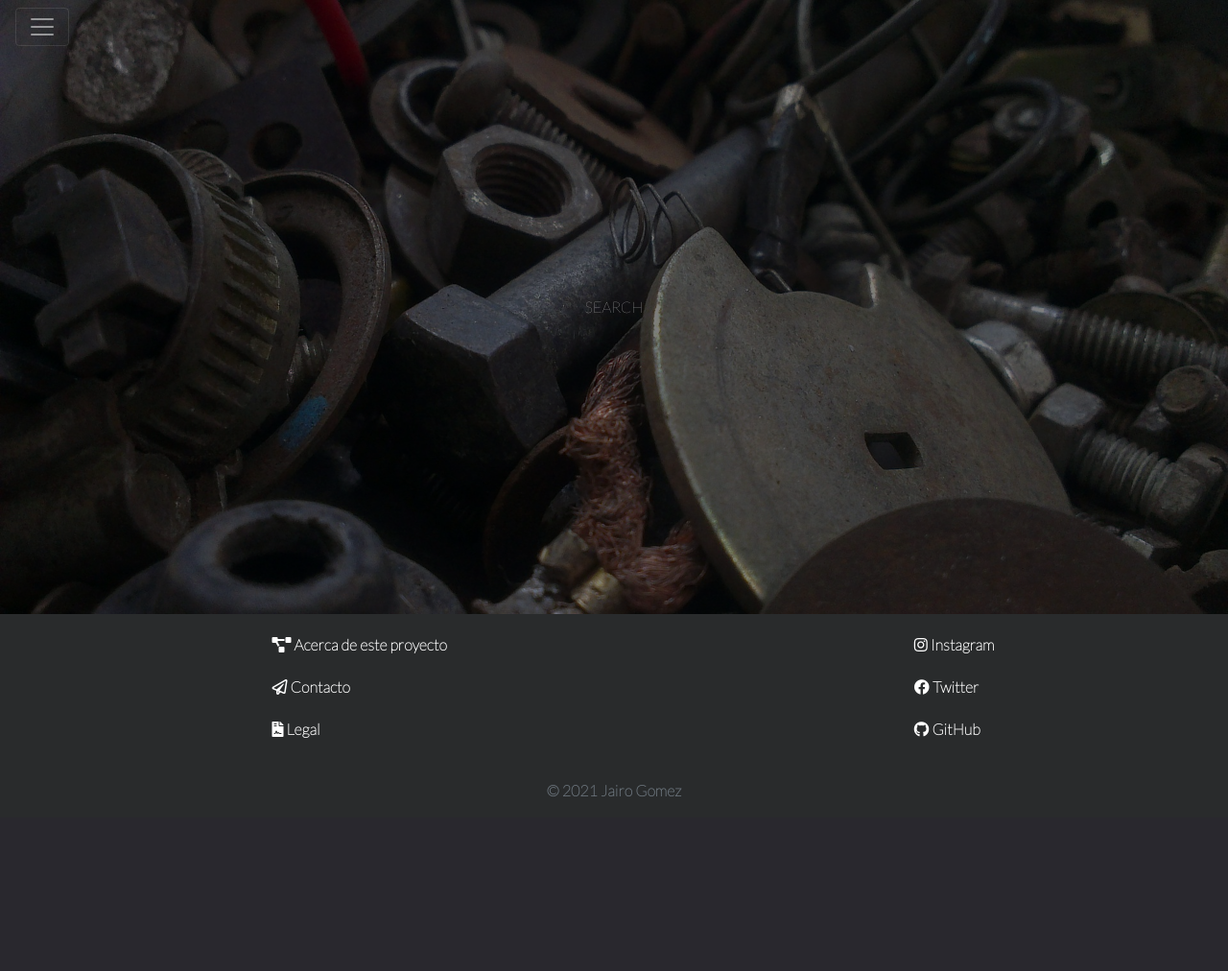
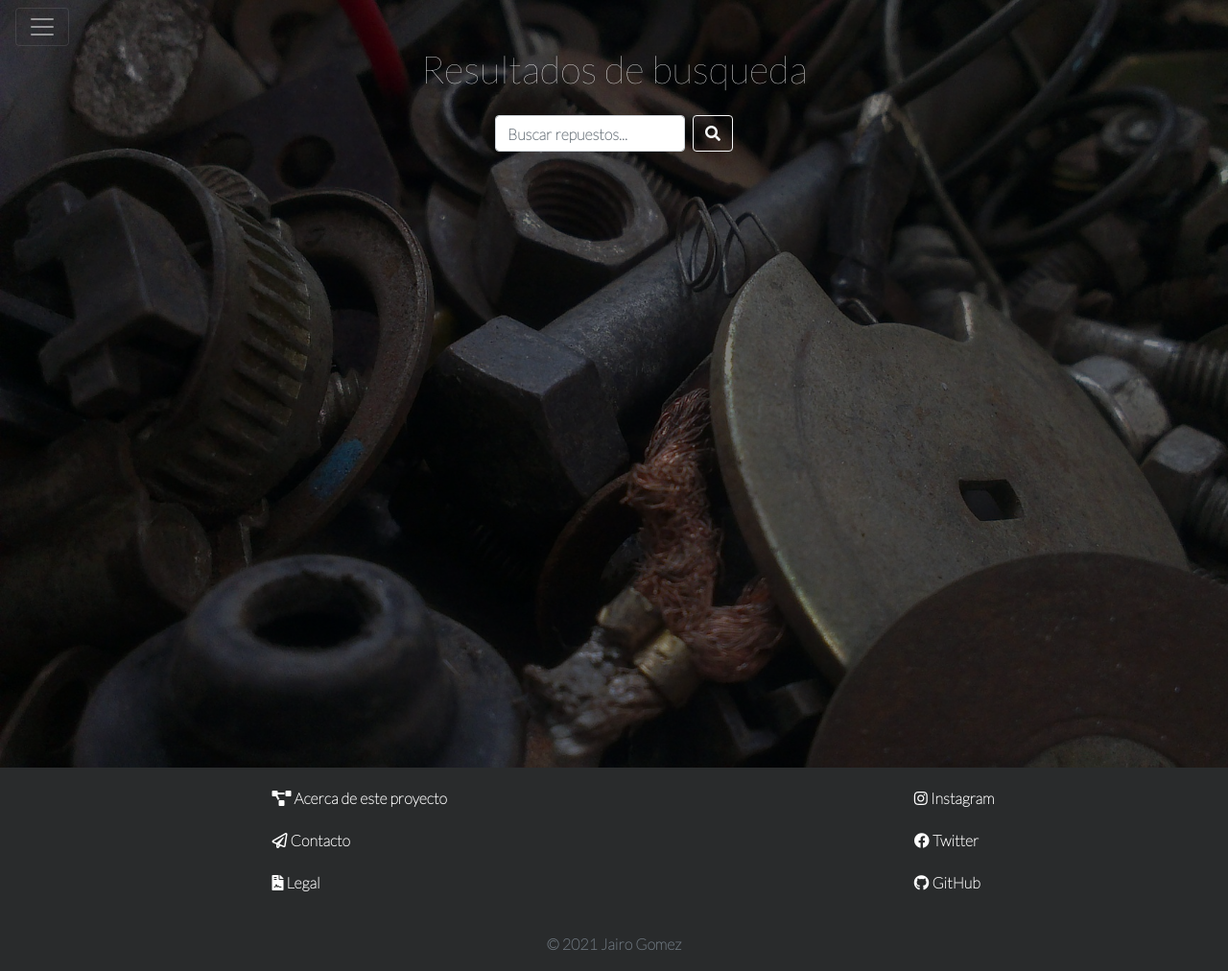
Before and after one commit to Jayggo/BlindingParts, a PHP site: page /php/search.php in a window 1280 px wide. Shown: the whole page at 96% size. Before the commit the page ends 830 px from the top, so only its background shows below. Run offline with PHP 8.4, Linux system fonts and the light colour scheme; some libraries are stand-ins or nearby versions.

Commit message:
agrega cambios varios. Funcionalidades casi completas.

```diff
--- a/css/index.css
+++ b/css/index.css
@@ -1,5 +1,3 @@
-
-
 body{
 
     background: rgb(24,16,7);
@@ -40,7 +38,7 @@ body{
 
 .search-form input{
 
-    color: black;
+    color: #0000;
     font-weight: bold;
 
 }
@@ -62,7 +60,7 @@ header{
     flex-direction: column;
     justify-content: center;
     align-items: center;
-    color: white;
+    color: #ffff;
 }
 
 
@@ -76,7 +74,7 @@ header{
 header div a {
 
     text-decoration: none;
-    color: white;
+    color: #ffff;
     font-weight: bold;
 }
 
@@ -99,7 +97,7 @@ header p{
 .login-button:hover{
 
     text-decoration: none;
-    color: black;
+    color: #0000;
     font-weight: bold;
 
 }
@@ -109,7 +107,7 @@ header p{
     height: 15em;
     background: rgb(24,16,7);
     background: linear-gradient(150deg, rgba(24,16,7,1) 51%, rgba(194,132,60,1) 82%);
-    color: white;
+    color: #ffff;
     font-size: 1.6em;
     display: flex;
     justify-content: center;
--- a/css/repuesto.css
+++ b/css/repuesto.css
@@ -10,13 +10,13 @@
 .boton-asignar {
 
     text-decoration: none;
-    color: white;
+    color: #ffff;
 }
 
 .boton-asignar:hover{
 
     text-decoration: none;
-    color: black;
+    color: #0000;
 
 }
 
--- /dev/null
+++ b/css/search.css
@@ -0,0 +1,109 @@
+.wrapper{
+
+    width: 100%;
+    min-height: 100vh;
+    background-image: url('../img/background-parts.jpg');
+    background-size:cover;
+
+}
+
+
+.background{
+
+    min-height: 100vh;
+    justify-content: flex-start;
+}
+
+.search-tittle{
+
+    display: flex;
+    flex-direction: column;
+    justify-content: center;
+    align-items: center;
+
+}
+
+
+.search-wrapper{
+
+    margin: 100px;
+    margin-top: 50px;
+    width: 80%;
+    display: grid;
+    gap: 40px;
+    justify-content: center;
+    grid-template-columns: repeat(auto-fill, minmax(40vh, 1fr));
+    grid-auto-rows: auto;
+    padding: 20px;
+
+}
+
+
+.content{
+
+    width: 40vh;
+    min-height: 35vh;
+    background: rgba(0,0,0,.4);
+    padding: 10px;
+    margin-left: auto;
+    margin-right: auto;
+
+}
+
+@media screen and (max-width: 770px){
+
+    .search-tittle h1{
+
+        font-size: 1.8em;
+        margin-bottom: 30px;
+    }
+
+    .content h3{
+
+        font-size: 1.3em;
+
+    }
+
+    .content p{
+
+        font-size: 0.8em;
+
+    }
+
+    .content{
+
+        width: 30vh;
+
+    }
+
+    .search-wrapper{
+
+        grid-template-columns: repeat(auto-fill, minmax(30vh, 1fr));
+
+    }
+
+
+
+}
+
+@media screen and (max-width: 700px){
+
+   .search-form{
+
+    width: 100%;
+    justify-content: center;
+   }
+    .search-form input  {
+
+        width: 70% !important;
+        font-size: 0.8em !important;
+
+    }
+
+    .search-form button{
+
+        font-size: 0.8em !important;
+    }
+
+
+}
--- a/php/asignar.php
+++ b/php/asignar.php
@@ -30,6 +30,10 @@
         }
 
 
+    }else{
+
+        header("location: ../index.php");
+
     }
 
     mysqli_close($connect);
--- a/php/historial.php
+++ b/php/historial.php
@@ -4,7 +4,8 @@
 
     require_once('connect.php');
     $connect = $conexion->getConn();
-    try { // HAGO PRIMERO EL INNER JOIN CON USUARIO Y USUARIO_REPUESTO
+
+    try { // HAGO LA CONSULTA CON INNER JOIN
 
         $sql = "SELECT usuario.email, usuario.puesto, repuesto.nombre, repuesto.descripcion,usuario_repuesto.fecha_asignacion FROM usuario_repuesto INNER JOIN usuario ON usuario.id = usuario_repuesto.id_usuario INNER JOIN repuesto ON repuesto.id = usuario_repuesto.id_repuesto";
         $resultado = $connect->query($sql);
@@ -13,7 +14,7 @@
         $error = $e->getMessage();
     }
 
-    $dato = array();
+    $dato = array(); // GUARDO LOS RESULTADOS EN UN ARRAY BIDIMENSIONAL
     while ($row = mysqli_fetch_array($resultado, MYSQLI_ASSOC)){
       array_push($dato, $row);
     }
@@ -95,6 +96,7 @@
             <div class = "mt-5 mb-3 tittle">
                 <h1 class = "font-weight-bold ">Historial de Asignaciones</h1>
             </div>
+            <!----------------------TABLE---------------------->
             <div class = "table-wrapper">
                 <table class="table table-bordered h-100 text-white" style = "width: 80%;">
                     <thead>
--- a/php/login.php
+++ b/php/login.php
@@ -20,7 +20,7 @@
 
                 if (isset($dato['email'])){
 
-                    session_start();
+                    session_start(); // INICIO LA SESION Y GUARDO TODOS LOS DATOS EN GLOBAL PARA USARLOS LUEGO
                     $_SESSION['email'] = $email;
                     $_SESSION['id'] = $dato['id'];
                     $_SESSION['nombre'] = $dato['nombre'];
@@ -125,8 +125,6 @@
                     <input type="email" class="form-control font-weight-bold" id="email-form" aria-describedby="emailHelp" placeholder="Ingresa el e-mail autorizado" name = "email">
                 </div>
                 <button type="submit" class="btn btn-outline-light font-weight-bold">Entrar</button>
-
-
             </form>
             <small class = "ml-5 font-weight-bold text-danger">
                     <?php
--- a/php/repuesto.php
+++ b/php/repuesto.php
@@ -21,8 +21,9 @@
         $dato = $resultado->fetch_assoc();
 
 
-        mysqli_close($connect);
+
     }
+    mysqli_close($connect);
 ?>
 <!doctype html>
 <html lang="es">
--- a/php/search.php
+++ b/php/search.php
@@ -1,6 +1,49 @@
 <?php
 
     session_start();
+
+    if (isset($_GET['search-form'])){
+
+        $search = $_GET['search-form'];
+        require_once('connect.php');
+        $connect = $conexion->getConn();
+
+        try {
+
+            $sql = "SELECT id, nombre, descripcion, alto, ancho, largo, peso FROM repuesto WHERE nombre LIKE '%$search%' ";
+            $resultado = $connect->query($sql);
+
+
+        } catch (Exception $e) {
+            $error = $e->getMessage();
+        }
+
+        $repuesto = array();
+        while($row = mysqli_fetch_array($resultado, MYSQLI_ASSOC)){
+
+            array_push($repuesto, $row);
+        }
+
+        if (!empty($repuesto)){ // VALIDO SI SE ENCONTRO ALGO EN LA BUSQUEDA
+
+            $message = ' ';
+
+        }else{
+
+            $message = 'No se han encontrado coincidencias con esta busqueda.';
+
+        }
+
+        mysqli_close($connect);
+    }else{
+
+        $message = " ";
+
+    }
+
+
+
+
 ?>
 <!doctype html>
 <html lang="es">
@@ -15,6 +58,7 @@
     <link rel="stylesheet" href="https://stackpath.bootstrapcdn.com/bootstrap/4.3.1/css/bootstrap.min.css" integrity="sha384-ggOyR0iXCbMQv3Xipma34MD+dH/1fQ784/j6cY/iJTQUOhcWr7x9JvoRxT2MZw1T" crossorigin="anonymous">
     <!-- Custom CSS-->
     <link rel="stylesheet" href="../css/index.css">
+    <link rel="stylesheet" href="../css/search.css">
     <!-- CSS Responsive-->
     <link rel="stylesheet" href="../css/responsive.css">
     <!-- Custom Font-->
@@ -72,11 +116,41 @@
         }
     ?>
 
-    <header>
+    <div class = "wrapper">
         <div class = "background">
-                <div>SEARCH</div>
+            <div class = "search-tittle mt-5">
+                <h1>Resultados de busqueda</h1>
+                <form class="form-inline mt-3 search-form" action = "search.php" method = "get">
+                    <input class="form-control mr-sm-2" type="search" placeholder="Buscar repuestos..." aria-label="Search" name = "search-form">
+                    <button class="btn btn-outline-light my-2 my-sm-0" type="submit"><i class="fas fa-search"></i></button>
+                </form>
+            </div>
+            <?php if (!empty($repuesto)){?>
+            <div class = "search-wrapper">
+                <?php
+                    for ($i=0; $i < count($repuesto) ; $i++) {
+                ?>
+
+                <a href="repuesto.php?id=<?php echo $repuesto[$i]['id']?>" class = "content btn btn-outline-light">
+                    <h3 class = "font-weight-bold"><?php echo $repuesto[$i]['nombre'];?></h3>
+                    <p><?php echo $repuesto[$i]['descripcion'];?></p>
+                    <p>
+                        Alto: <?php echo $repuesto[$i]['alto'];?><br>
+                        Ancho: <?php echo $repuesto[$i]['ancho'];?><br>
+                        Largo: <?php echo $repuesto[$i]['largo'];?><br>
+                        Peso: <?php echo $repuesto[$i]['peso'];?>
+                    </p>
+                </a>
+                <?php }?>
+            </div>
+            <?php }else{?>
+            <div class = "text-white font-weight-bold m-5"><?php echo $message;?></div>
+                <?php }?>
+
         </div>
-    </header>
+    </div>
+
+
 
 
 
```
Also changed, not shown: index.php (+7 -8 lines), php/connect.php (+5 -6 lines).
